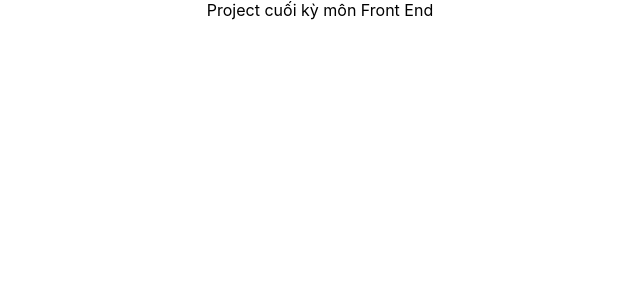
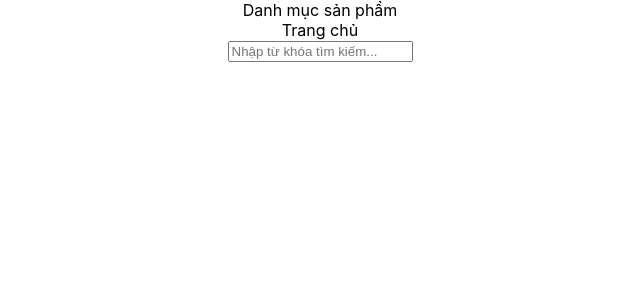
Before and after one commit to lebaphung/front_end-project, a React (Create React App) app: page / in a window 1280 px wide. Shown: the top 300 px of the page, without its empty margins (320-960 px from the left). Built offline with nearby package versions, Linux system fonts and the light colour scheme.

Commit message:
base structure of project

```diff
--- a/package.json
+++ b/package.json
@@ -3,6 +3,7 @@
   "version": "0.1.0",
   "private": true,
   "dependencies": {
+    "@reduxjs/toolkit": "^2.2.5",
     "@testing-library/jest-dom": "^5.17.0",
     "@testing-library/react": "^13.4.0",
     "@testing-library/user-event": "^13.5.0",
@@ -10,9 +11,12 @@
     "@types/node": "^16.18.97",
     "@types/react": "^18.3.2",
     "@types/react-dom": "^18.3.0",
+    "antd": "^5.17.2",
     "react": "^18.3.1",
     "react-dom": "^18.3.1",
+    "react-redux": "^9.1.2",
     "react-scripts": "5.0.1",
+    "redux": "^5.0.1",
     "typescript": "^4.9.5",
     "web-vitals": "^2.1.4"
   },
--- a/src/App.tsx
+++ b/src/App.tsx
@@ -1,11 +1,18 @@
 import React from 'react';
 import logo from './logo.svg';
 import './App.css';
-
+import MenuBar from "./components/Home";
 function App() {
   return (
     <div className="App">
-      Project cuối kỳ môn Front End
+        <div
+            style={{
+              margin: '0',
+              backgroundColor: 'white'
+            }}
+        >
+            <MenuBar/>
+        </div>
     </div>
   );
 }
--- /dev/null
+++ b/src/components/Home/index.js
@@ -0,0 +1,26 @@
+export default function MenuBar() {
+    return (
+        // Danh mục sản phẩm
+        // Trang chủ
+        // Search: Nhập từ khóa tìm kiếm...
+        // Về chúng tôi
+        <div>
+            <div className={"menubar"}>
+                <div>
+                    Danh mục sản phẩm
+                </div>
+                <div>
+                    Trang chủ
+                </div>
+                <div>
+                    <input id={"search"} type={"text"} placeholder={"Nhập từ khóa tìm kiếm..."}/>
+                </div>
+            </div>
+            <div id={"productList"}>
+                <div clas sName={"row"}>
+                    <div></div>
+                </div>
+            </div>
+        </div>
+    )
+}
--- /dev/null
+++ b/src/redux/action.js
@@ -0,0 +1,6 @@
+export const loadProducts = (data) =>{
+    return{
+        type: "home/load-products",
+        payload: data
+    }
+}
--- /dev/null
+++ b/src/redux/store.js
@@ -0,0 +1,3 @@
+import {reducer} from './reducer'
+import {configureStore} from "@reduxjs/toolkit"//toolkit bao bọc redux core
+export const store = configureStore({reducer: reducer})
```
Also changed, not shown: src/redux/reducer.js (added, +11 -0 lines), 1 other file (tests, documents, lock files or other folders).
